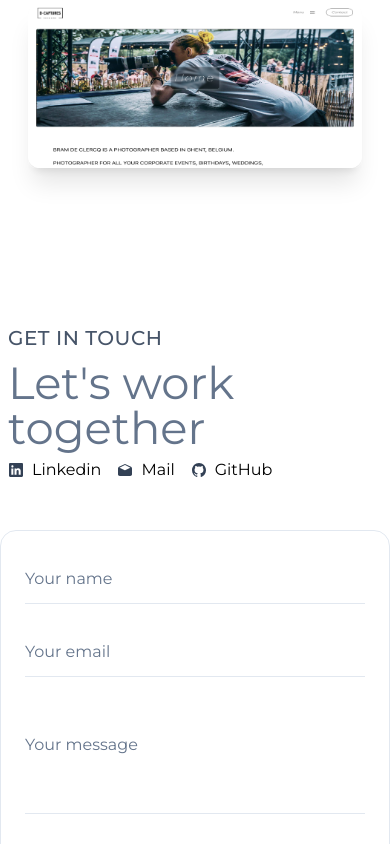
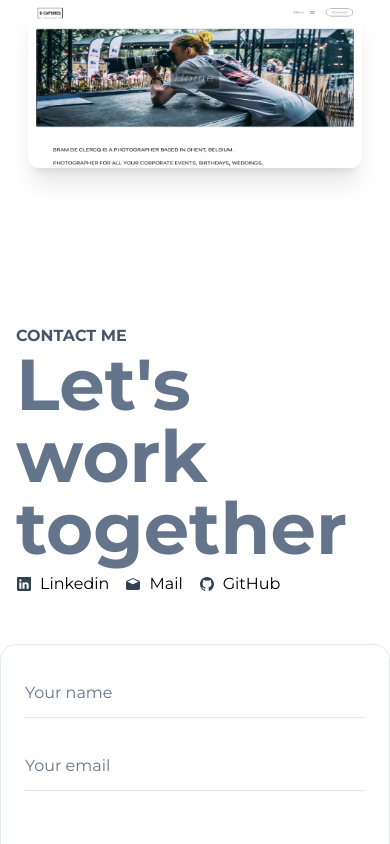
Before and after one commit to Bataklik/Bataklik-Portfolio, a Next.js app: page / in a window 390 px wide. Shown: the part 4180-5024 px from the top of the page. Built offline with nearby package versions, Linux system fonts and the light colour scheme.

Commit message:
feat: :white_check_mark: Update ProjectCards / ContactSection and website title

```diff
--- a/src/components/core/Contact/index.tsx
+++ b/src/components/core/Contact/index.tsx
@@ -58,16 +58,16 @@ export function ContactSection({}) {
             initial="hidden"
             whileInView={"show"}
             viewport={{ once: false, amount: 0.3 }}
-            className="flex-1 flex items-center ml-2"
+            className="flex-1 flex items-center ml-4"
           >
             <div>
-              <h4 className="text-xl uppercase text-gray-600 font-medium mb-2 tracking-wide">
-                Get in Touch
-              </h4>
-              <h2 className="text-[45px] lg:text-[90px] leading-none mb-2 text-gray-500">
+              <h1 className="text-gray-600 font-bold">CONTACT ME</h1>
+
+              <h1 className="text-7xl text-gray-500 font-bold">
                 Let&apos;s work <br /> together
-              </h2>
-              <div className="flex gap-4 mb-12 ">
+              </h1>
+
+              <div className="flex gap-4 mb-12 mt-2 ">
                 {socialLinks.map(sl => (
                   <motion.div
                     className="flex justify-center items-center gap-2"
--- a/src/components/core/Projects/Projectcard.tsx
+++ b/src/components/core/Projects/Projectcard.tsx
@@ -15,17 +15,15 @@ export function ProjectCard({
   return (
     <div className="flex group relative overflow-hidden sm:w-4/5 shadow-xl rounded-lg my-3 m-5 transition-all hover:scale-95">
       {/* Overlay */}
-      <div className="group-hover:bg-black/20 w-full h-full absolute z-40 transition-all duration-300"></div>
       <img
         className="w-full h-full object-cover shadow-lg rounded-xl"
         src={src}
         alt={alt}
       />
-      <div className="absolute -bottom-full left-12 group-hover:bottom-24 transition-all duration-300 z-50">
-        <span className="text-white">{description}</span>
-      </div>
-      <div className="absolute -bottom-full left-12 group-hover:bottom-14 transition-all duration-500 z-50">
-        <span className="text-gradient text-3xl">{title}</span>
+      {/* Description */}
+      <div className="absolute inset-0 bg-black bg-opacity-30 flex flex-col justify-center items-center text-white transition-opacity duration-300 opacity-0 hover:opacity-100">
+        <h3 className="text-2xl md:text-3xl font-bold mb-2">{title}</h3>
+        <p className="text-sm md:text-base">{description}</p>
       </div>
     </div>
   );
--- /dev/null
+++ b/src/components/layout/Head.tsx
@@ -0,0 +1,15 @@
+import React from "react";
+import Nead from "next/head";
+
+interface HeadProps {
+  title: string;
+  section: string;
+}
+export default function Head({ title, section }: HeadProps) {
+  let text = `${title} ${section}`;
+  return (
+    <Nead>
+      <title>{text}</title>
+    </Nead>
+  );
+}
--- a/src/components/layout/Navbar.tsx
+++ b/src/components/layout/Navbar.tsx
@@ -1,6 +1,6 @@
 /* eslint-disable react/jsx-no-duplicate-props */
 /* eslint-disable @next/next/no-img-element */
-import React, { useState } from "react";
+import React from "react";
 import { motion } from "framer-motion";
 import Sidebar from "./Sidebar";
 
@@ -24,27 +24,19 @@ export const navVariants = {
     },
   },
 };
-export function Navbar() {
-  const navLinks = [
-    {
-      linkName: "Home",
-      linkPath: "#home",
-    },
-    {
-      linkName: "About me",
-      linkPath: "#about",
-    },
-    {
-      linkName: "Projects",
-      linkPath: "#projects",
-    },
-    {
-      linkName: "Contact me",
-      linkPath: "#contact",
-    },
-  ];
-
-  const [selectedItem, setSelectedItem] = useState(0);
+interface NavbarProps {
+  navLinks: {
+    linkName: string;
+    linkPath: string;
+  }[];
+  selectedItem: number;
+  setSelectedItem: React.Dispatch<React.SetStateAction<number>>;
+}
+export function Navbar({
+  navLinks,
+  selectedItem,
+  setSelectedItem,
+}: NavbarProps) {
   return (
     <motion.nav
       variants={navVariants}
--- a/src/components/layout/index.tsx
+++ b/src/components/layout/index.tsx
@@ -1,14 +1,43 @@
-import React from "react";
+import React, { useEffect, useState } from "react";
 import { Navbar } from "./Navbar";
 import { Footer } from "./Footer";
+import Head from "./Head";
 
 interface LayoutProps {
   children?: JSX.Element | JSX.Element[];
 }
 export function Layout({ children }: LayoutProps) {
+  const [selectedItem, setSelectedItem] = useState(0);
+  const navLinks = [
+    {
+      linkName: "Home",
+      linkPath: "#home",
+    },
+    {
+      linkName: "About me",
+      linkPath: "#about",
+    },
+    {
+      linkName: "Projects",
+      linkPath: "#projects",
+    },
+    {
+      linkName: "Contact me",
+      linkPath: "#contact",
+    },
+  ];
+
   return (
     <div>
-      <Navbar />
+      <Head
+        title={"Bataklik Portfolio:"}
+        section={navLinks[selectedItem].linkName}
+      />
+      <Navbar
+        navLinks={navLinks}
+        selectedItem={selectedItem}
+        setSelectedItem={setSelectedItem}
+      />
       {children}
       <Footer />
     </div>
```
